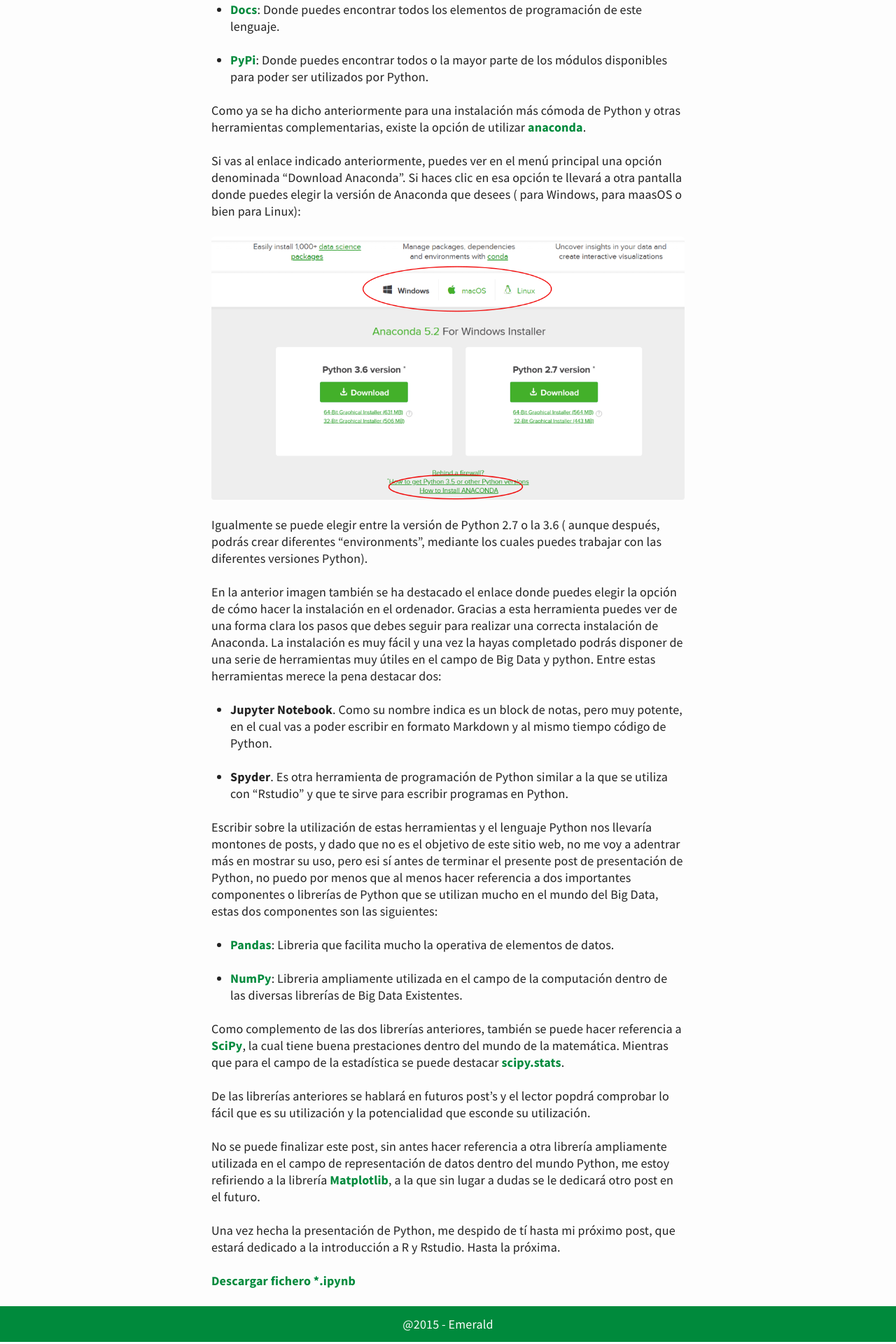
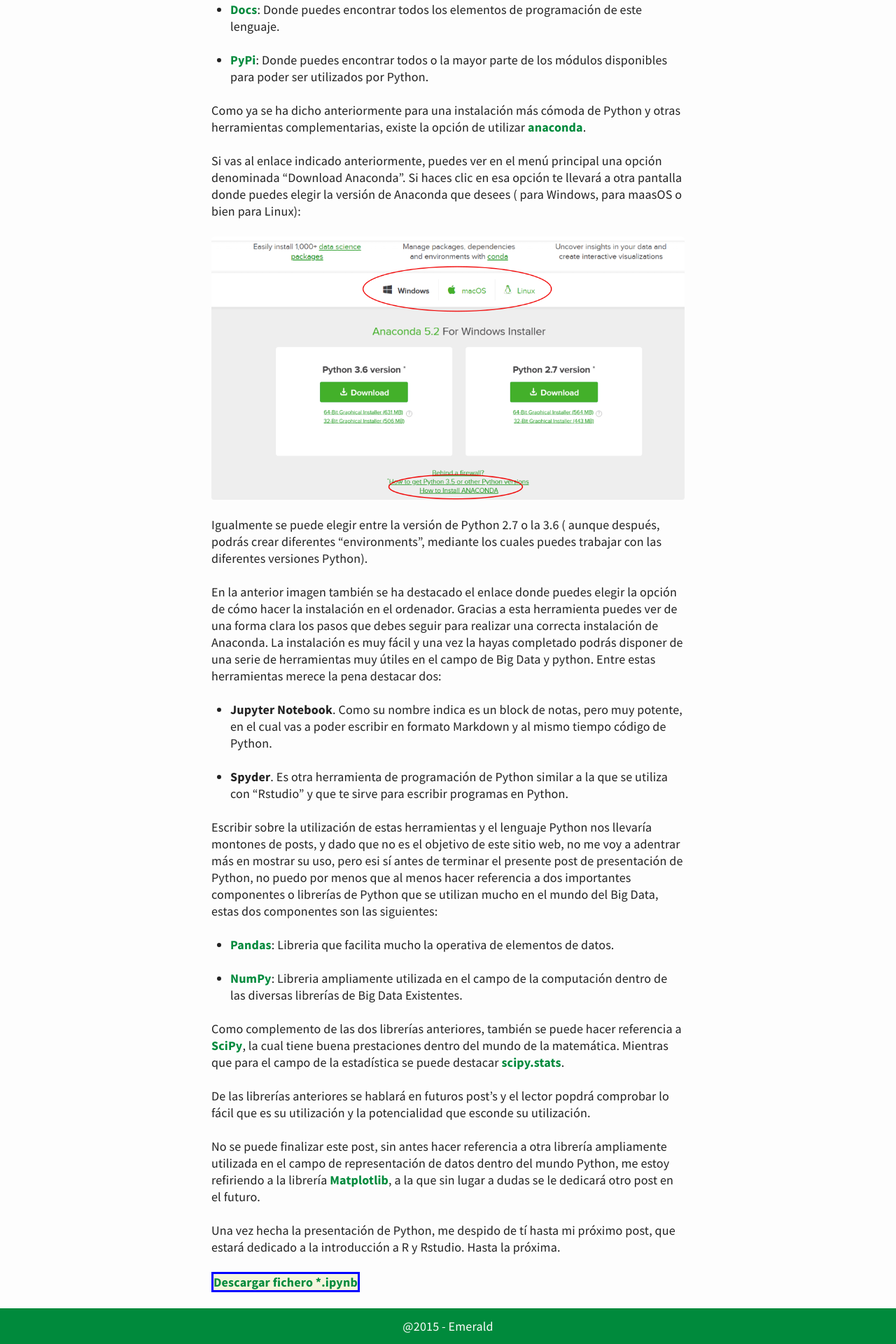
Before and after one commit to bigdatafran/big_data, a Jekyll site: the page built from _posts/2018-09-08-intro-python.md, in a window 1280 px wide. Shown: the part 741-2661 px from the top of the page at 70% size. Built offline with Jekyll 4.4.1, drawn with Linux system fonts in a browser that asks for light colours.

```diff
--- a/_posts/2018-09-08-intro-python.md
+++ b/_posts/2018-09-08-intro-python.md
@@ -43,5 +43,6 @@
 No se puede finalizar este post, sin antes hacer referencia a otra librería ampliamente utilizada en el campo de representación de datos dentro del mundo Python, me estoy refiriendo a la librería [Matplotlib](https://matplotlib.org/){:target="_blank"}, a la que sin lugar a dudas se le dedicará otro post en el futuro.
 
 Una vez hecha la presentación de Python, me despido de tí hasta mi próximo post, que estará dedicado a la introducción a R y Rstudio. Hasta la próxima.
-
+<div class="descargar">
 <a href="../_jupyter/Intro_Python.ipynb" download>Descargar fichero *.ipynb</a>
+</div>
--- a/_sass/jupyter.scss
+++ b/_sass/jupyter.scss
@@ -32,3 +32,10 @@
 .content table tr:nth-child(odd) {
     background: #f5f5f5;
 }
+
+//Para boton descargar
+.descargar{
+    display: inline;
+    background-color: beige;
+    border: 3px solid blue;
+}
```
